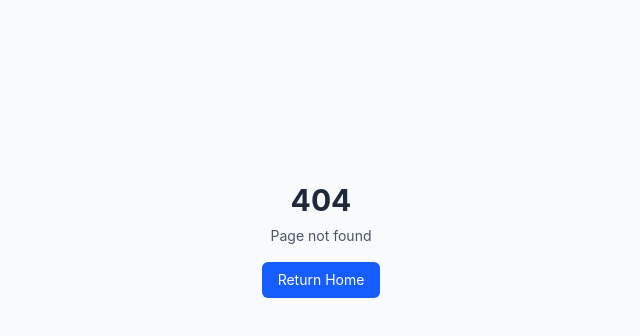
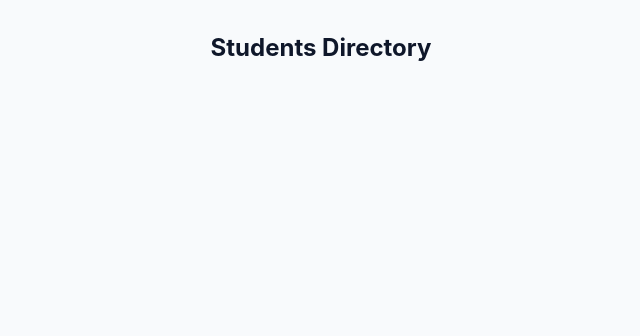
Before and after one commit to priyabratasahoo780/Nextjs_assignment1, a Next.js app: page /students in a window 1280 px wide. Before the commit this address had no page. Shown: the top 336 px of the page, without its empty margins (319-959 px from the left). Built offline with nearby package versions, Linux system fonts and the light colour scheme.

Commit message:
create a student page

```diff
--- /dev/null
+++ b/src/app/students/[id]/loading.tsx
@@ -0,0 +1,8 @@
+export default function StudentDetailLoading() {
+  return (
+    <div className="max-w-4xl mx-auto px-6 py-8 animate-pulse">
+      <div className="h-8 bg-slate-200 rounded w-1/3 mb-4"></div>
+      <div className="h-32 bg-slate-200 rounded w-full"></div>
+    </div>
+  );
+}
--- /dev/null
+++ b/src/app/students/[id]/page.tsx
@@ -0,0 +1,14 @@
+// Dynamic Route: /students/[id]
+interface StudentDetailPageProps {
+  params: Promise<{ id: string }>;
+}
+
+export default async function StudentDetailPage({ params }: StudentDetailPageProps) {
+  const { id } = await params;
+
+  return (
+    <main className="max-w-4xl mx-auto px-6 py-8">
+      <h1 className="text-2xl font-bold">Student Profile: {id}</h1>
+    </main>
+  );
+}
--- /dev/null
+++ b/src/app/students/page.tsx
@@ -0,0 +1,7 @@
+export default function StudentsPage() {
+  return (
+    <main className="max-w-6xl mx-auto px-6 py-8">
+      <h1 className="text-2xl font-bold">Students Directory</h1>
+    </main>
+  );
+}
```
